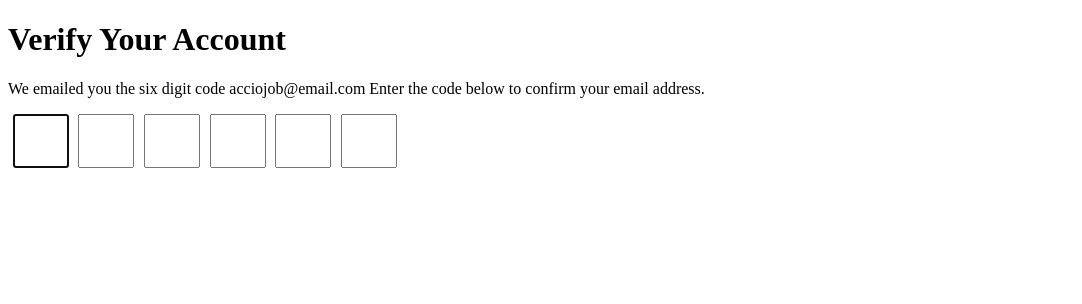
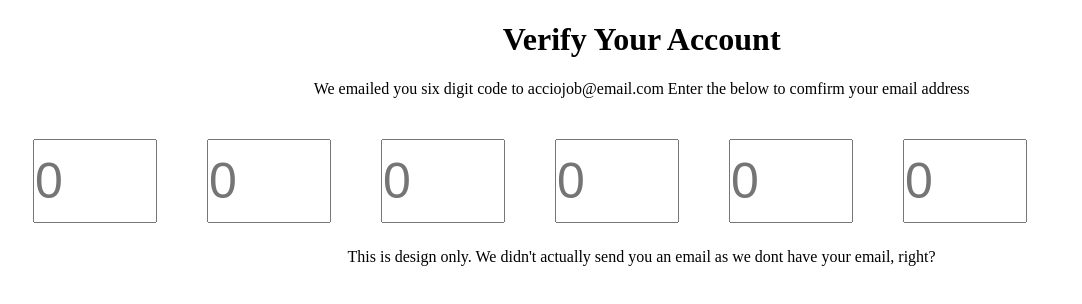
Before and after one commit to acciojob/OTP-shananasim16, a website: page main.html in a window 1280 px wide. Shown: the whole page, without its empty margins (0-1082 px from the left). Drawn offline with Linux system fonts and the light colour scheme.

Commit message:
created a submission

```diff
--- a/main.html
+++ b/main.html
@@ -1,55 +1,33 @@
 <!DOCTYPE html>
+
 <html>
+
 <head>
-    <title>Verification App</title>
-    <style>
-        /* Add your CSS styles here */
-        .code-container {
-            display: flex;
-        }
+	<link rel="stylesheet" href="styles.css">
+</head>
 
-        .code {
-            width: 2em;
-            height: 2em;
-            font-size: 1.5em;
-            text-align: center;
-            margin: 0 0.2em;
-        }
-    </style>
-</head>
 <body>
-    <h1 id="verification_heading">Verify Your Account</h1>
-    <p id="verification_subtext">We emailed you the six digit code acciojob@email.com Enter the code below to confirm your email address.</p>
+	<!-- the entire body must be written by student -->
+	<h1 id = "verification_heading">
+		Verify Your Account
+	</h1>
+	<p id="verification_subtext">
+		We emailed you six digit code to acciojob@email.com Enter the below to comfirm your email address
+	</p>
+	<div class = "code-container">
+		<input class="code"type="number" placeholder="0"/>
+		<input class="code"type="number" placeholder="0"/>
+		<input class="code"type="number" placeholder="0"/>
+		<input class="code"type="number" placeholder="0"/>
+		<input class="code"type="number" placeholder="0"/>
+		<input class="code"type="number" placeholder="0"/>
+	</div>
+	<div class="footer">
+		This is design only. We didn't actually send you an email as we dont have your email, right?
+	</div>
+    <script type="text/javascript" src="./script.js">
+</script>
 
-    <div class="code-container">
-        <input class="code" type="text" maxlength="1" id="code1" autofocus>
-        <input class="code" type="text" maxlength="1" id="code2">
-        <input class="code" type="text" maxlength="1" id="code3">
-        <input class="code" type="text" maxlength="1" id="code4">
-        <input class="code" type="text" maxlength="1" id="code5">
-        <input class="code" type="text" maxlength="1" id="code6">
-    </div>
+</body>
 
-    <script>
-        const codeInputs = document.querySelectorAll(".code");
-
-        codeInputs.forEach((input, index) => {
-            input.addEventListener("input", (event) => {
-                const inputValue = event.target.value;
-
-                if (inputValue.length === 1) {
-                    if (index < codeInputs.length - 1) {
-                        codeInputs[index + 1].focus();
-                    }
-                }
-            });
-
-            input.addEventListener("keydown", (event) => {
-                if (event.key === "Backspace" && index > 0) {
-                    codeInputs[index - 1].focus();
-                }
-            });
-        });
-    </script>
-</body>
 </html>
--- a/script.js
+++ b/script.js
@@ -1 +1,19 @@
 //your JS code here. If required.
+const codeInputs = document.querySelectorAll('.code');
+
+codeInputs.forEach((input, index) => {
+    input.addEventListener('input', (event) => {
+        if (event.data !== null) {
+            if (index < codeInputs.length - 1) {
+                codeInputs[index + 1].focus();
+            }
+        }
+    });
+
+    input.addEventListener('keydown', (event) => {
+        if (event.key === 'Backspace' && index > 0) {
+            codeInputs[index - 1].focus();
+            codeInputs[index].value = '';
+        }
+    });
+});
--- a/styles.css
+++ b/styles.css
@@ -1 +1,27 @@
 /*  your css code here. If applicable */
+*{
+	width:99vw;
+}
+.code-container{
+	display:flex;
+}
+
+.code{
+	width: 120px;
+	height:80px;
+	display:flex;
+	justify-content:center;
+	align-item:center;
+	margin:25px;
+	font-size:50px;
+	padding:0px;
+	padding-left:0px;
+}
+#verification_heading,p,.footer{
+	display:flex;
+	justify-content:center;
+}
+input:focus{
+	background: yellow;
+	color: red;
+}
```
